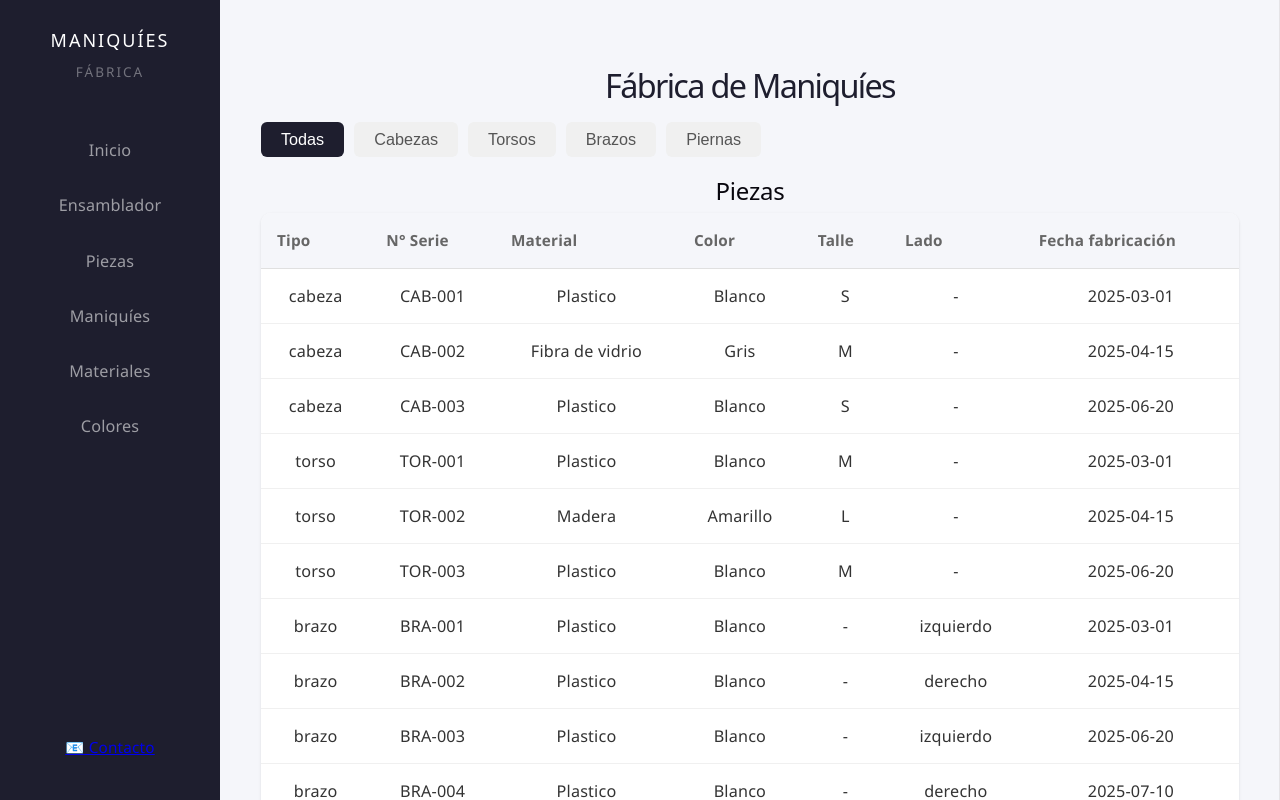
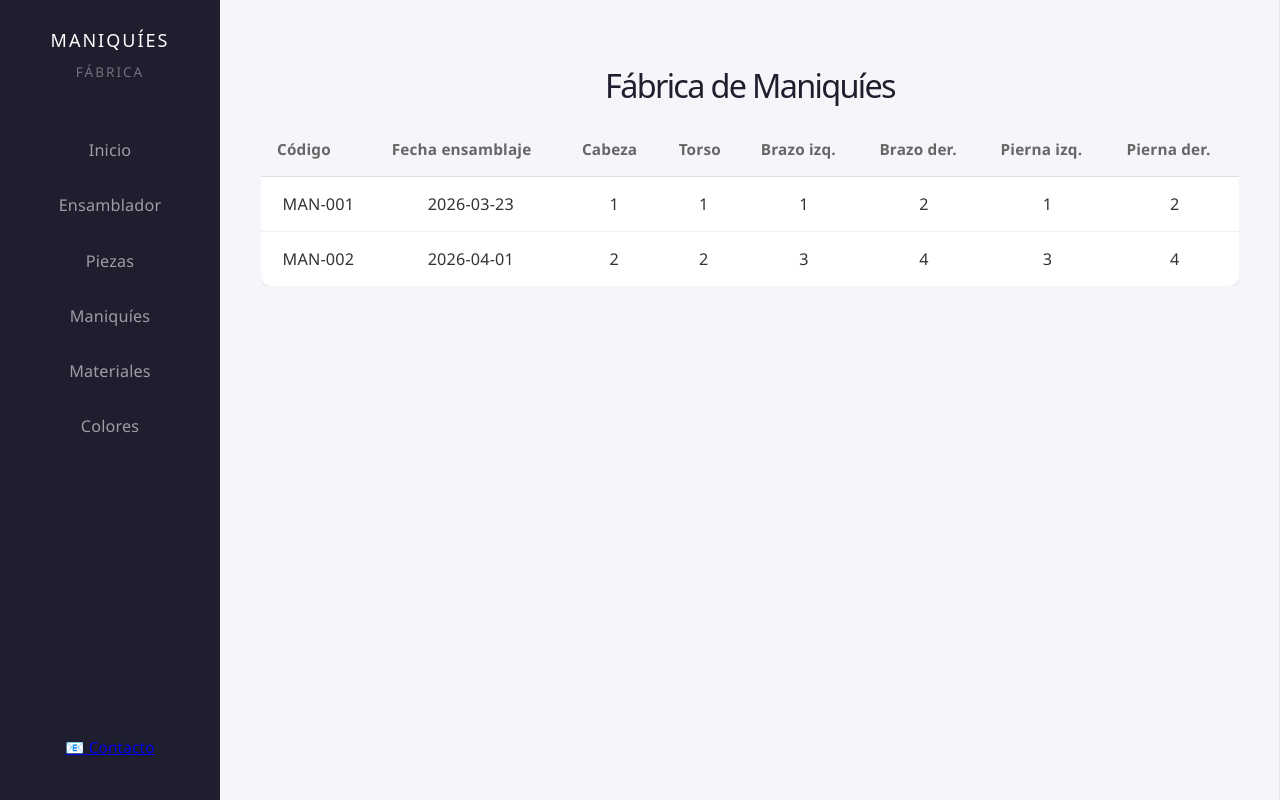
Before and after one commit to luzlomba/frontend_maniquies, a React (Vite) app: page / in a window 1280 px wide. Both pictures are taken after a click on the item "Maniquíes". Shown: the top 800 px of the page. Built offline with nearby package versions, Linux system fonts and the light colour scheme.

Commit message:
se agrega pantalla de maniquies

```diff
--- a/src/App.jsx
+++ b/src/App.jsx
@@ -1,12 +1,14 @@
 import { useState } from 'react'
 import PiezasList from './components/PiezasList'
+import ManiquiesList from './components/ManiquiesList'
 import Sidebar from './components/Sidebar'
 import './App.css'
-import { cabezas, torsos, brazos, piernas, modelosPieza, modelosExtremidad, materiales, colores } from './data/data'
+import { cabezas, torsos, brazos, piernas, modelosPieza, modelosExtremidad, materiales, colores, maniquies } from './data/data'
 
 function App() {
 
   const [filter, setFilter] = useState('todas')
+  const [view, setView] = useState('piezas')
 
   const getPieceData = (pieza) => {
   const isExtremity = pieza.tipo === 'brazo' || pieza.tipo === 'pierna'
@@ -25,9 +27,12 @@ function App() {
 
   return (
   <div className="layout">
-      <Sidebar />
+    <Sidebar setView={setView} />
     <main className="content">
       <h1>Fábrica de Maniquíes</h1>
+
+      {view === 'piezas' && (
+        <>
           <div className="filters">
             <button className={filter === 'todas' ? 'active' : ''}
               onClick={() => setFilter('todas')}>Todas</button>
@@ -40,7 +45,14 @@ function App() {
             <button className={filter === 'pierna' ? 'active' : ''}
               onClick={() => setFilter('pierna')}>Piernas</button>
           </div>
-        <PiezasList titulo="Piezas" piezas={filteredPieces} />
+          <PiezasList piezas={filteredPieces} />
+        </>
+      )}
+
+      {view === 'maniquies' && (
+        <ManiquiesList maniquies={maniquies} />
+      )}
+
     </main>
   </div>
 )
--- /dev/null
+++ b/src/components/ManiquiRow.jsx
@@ -0,0 +1,16 @@
+function ManiquiRow({ maniqui }) {
+  return (
+    <tr>
+      <td>{maniqui.codigo}</td>
+      <td>{maniqui.fecha_ensamblaje}</td>
+      <td>{maniqui.id_cabeza}</td>
+      <td>{maniqui.id_torso}</td>
+      <td>{maniqui.id_brazo_izq}</td>
+      <td>{maniqui.id_brazo_der}</td>
+      <td>{maniqui.id_pierna_izq}</td>
+      <td>{maniqui.id_pierna_der}</td>
+    </tr>
+  )
+}
+
+export default ManiquiRow
--- /dev/null
+++ b/src/components/ManiquiesList.jsx
@@ -0,0 +1,29 @@
+import ManiquiRow from './ManiquiRow'
+
+function ManiquiesList({ maniquies }) {
+  return (
+    <div className="table-container">
+      <table>
+        <thead>
+          <tr>
+            <th>Código</th>
+            <th>Fecha ensamblaje</th>
+            <th>Cabeza</th>
+            <th>Torso</th>
+            <th>Brazo izq.</th>
+            <th>Brazo der.</th>
+            <th>Pierna izq.</th>
+            <th>Pierna der.</th>
+          </tr>
+        </thead>
+        <tbody>
+          {maniquies.map((maniqui) => (
+            <ManiquiRow key={maniqui.id_maniqui} maniqui={maniqui} />
+          ))}
+        </tbody>
+      </table>
+    </div>
+  )
+}
+
+export default ManiquiesList
--- a/src/components/Sidebar.jsx
+++ b/src/components/Sidebar.jsx
@@ -1,4 +1,4 @@
-function Sidebar() {
+function Sidebar({ setView }) {
   return (
     <aside className="sidebar">
       <div className="sidebar-logo">
@@ -7,16 +7,16 @@ function Sidebar() {
       </div>
       <nav className="sidebar-nav">
         <ul>
-          <li>Inicio</li>
-          <li>Ensamblador</li>
-          <li>Piezas</li>
-          <li>Maniquíes</li>
-          <li>Materiales</li>
-          <li>Colores</li>
+          <li onClick={() => setView('inicio')}>Inicio</li>
+          <li onClick={() => setView('ensamblador')}>Ensamblador</li>
+          <li onClick={() => setView('piezas')}>Piezas</li>
+          <li onClick={() => setView('maniquies')}>Maniquíes</li>
+          <li onClick={() => setView('materiales')}>Materiales</li>
+          <li onClick={() => setView('colores')}>Colores</li>
         </ul>
       </nav>
       <div className="sidebar-footer">
-        <a href="mailto:fabrica_de_maniquies@gmail.com">📧 Contacto</a>
+        <a href="mailto:tu@email.com">📧 Contacto</a>
       </div>
     </aside>
   )
```
Lines whose indentation alone changed are shown as unchanged.
